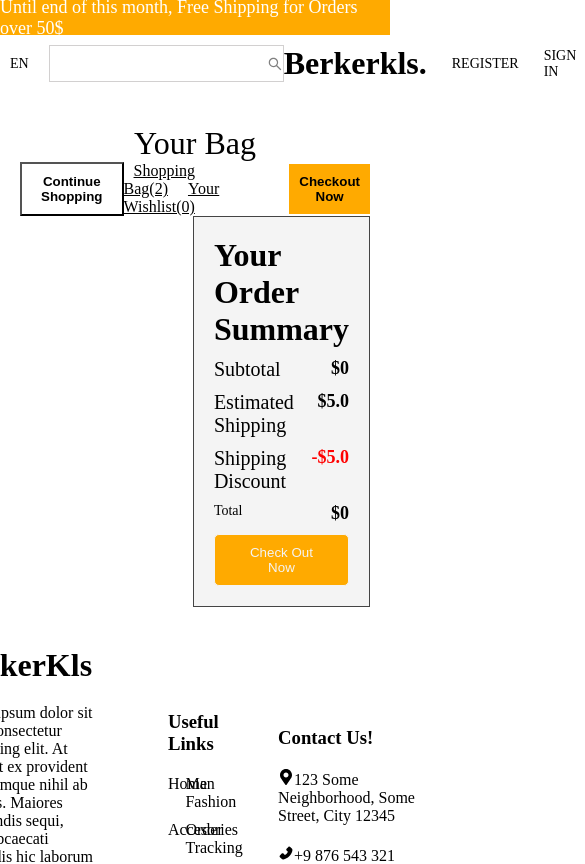
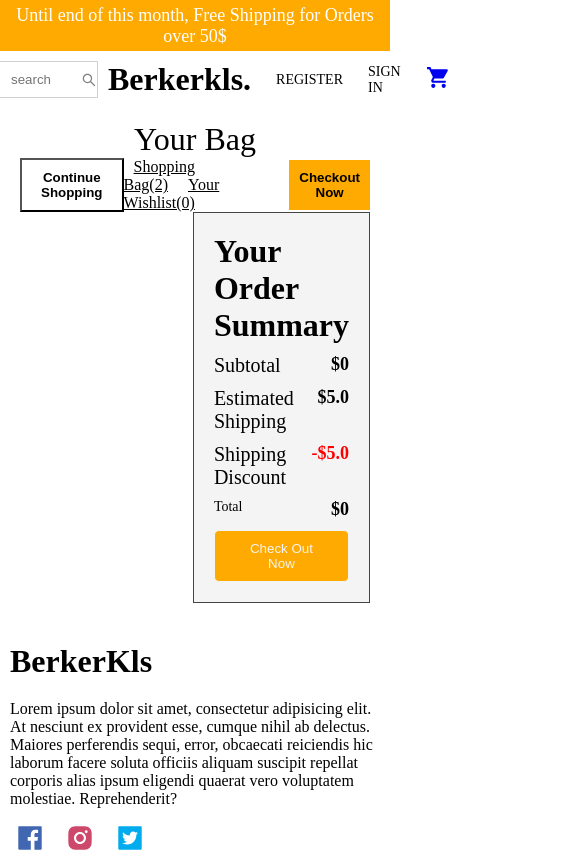
Before and after one commit to berkerkls/E-commerce-Website, a React (Create React App) app in the folder e-commerce/: page /cart in a window 390 px wide. Shown: the top 864 px of the page, 585 px wide, since content can reach past the window. Built offline with nearby package versions, Linux system fonts and the light colour scheme.

Commit message:
responsive design added for mobile

```diff
--- a/e-commerce/src/components/Announcement.jsx
+++ b/e-commerce/src/components/Announcement.jsx
@@ -1,5 +1,6 @@
 import React from 'react'
 import styled from 'styled-components'
+import { devices } from '../responsive'
 
 
 const Container = styled.div`
@@ -11,6 +12,10 @@ const Container = styled.div`
     align-items: center;
     font-size:18px;
     font-weight: 500;
+    @media ${devices.mobileM},${devices.mobileL}{
+      text-align: center;
+      padding: 8px;
+  }
 `
 const Announcement = () => {
   return (
--- a/e-commerce/src/components/Category.jsx
+++ b/e-commerce/src/components/Category.jsx
@@ -2,10 +2,17 @@ import React from 'react'
 import styled from 'styled-components'
 import { categories } from '../data'
 import CategoryItems from './CategoryItems'
+import { devices } from "../responsive"
 
 const Container = styled.div`
     display: flex;
     padding: 20px;
+    justify-content: space-between;
+    @media ${devices.mobileM},${devices.mobileL}{
+    padding: 0px;
+    flex-direction: column;
+    margin-left:-20px;
+  }
 `
 
 
--- a/e-commerce/src/components/CategoryItems.jsx
+++ b/e-commerce/src/components/CategoryItems.jsx
@@ -1,7 +1,7 @@
 import React from 'react'
 import { Link } from 'react-router-dom'
 import styled from 'styled-components'
-import { mobile } from '../responsive'
+import { devices } from '../responsive'
 
 const Container = styled.div`
     height: 70vh;
@@ -18,7 +18,9 @@ const Image= styled.img`
     height:100%;
     object-fit: cover;
     margin-left: 30px;
-    ${mobile({ height:"70vh" })};
+    @media ${devices.mobileM},${devices.mobileL}{
+    height: 65vh;
+  }
 `
 
 const Info= styled.div`
--- a/e-commerce/src/components/Footer.jsx
+++ b/e-commerce/src/components/Footer.jsx
@@ -3,11 +3,15 @@ import styled from 'styled-components'
 import * as AiIcons from "react-icons/ai"
 import * as IoIcons from "react-icons/io"
 import * as FaIcons from "react-icons/fa"
+import { devices } from "../responsive"
 
 const Container = styled.div`
     display: flex;
     justify-content: center;
     align-items: center;
+    @media ${devices.mobileM},${devices.mobileL}{
+    flex-direction: column;
+  }
 `
 
 const Left = styled.div`
@@ -43,6 +47,9 @@ const Center = styled.div`
     flex:1;
     padding: 20px;
     margin-left:3rem;
+    @media ${devices.mobileM},${devices.mobileL}{
+    display: none;
+  }
 `
 
 const Title = styled.h3`
@@ -66,6 +73,10 @@ const ListItem = styled.li`
 const Right = styled.div`
     flex:1;
     padding: 20px;
+    @media ${devices.mobileM},${devices.mobileL}{
+    background-color: #fee9bf;
+    margin-top: 10px;
+  }
 `
 
 const ContactItem = styled.div`
--- a/e-commerce/src/components/Navbar.jsx
+++ b/e-commerce/src/components/Navbar.jsx
@@ -2,25 +2,33 @@ import * as React from 'react'
 import styled from "styled-components"
 import * as AiIcons from "react-icons/ai"
 import * as MdIcons from "react-icons/md"
-import { mobile } from '../responsive'
+import { devices } from '../responsive'
 import { Link } from 'react-router-dom'
 
 
 const Container = styled.div`
     height: 70px;
-    ${mobile({height:"50px"})};
+    @media ${devices.mobileM},${devices.mobileL}{
+    height:50px;
+  }
 `
 const Wrapper = styled.div`
     padding: 10px;
     display: flex;
     justify-content: space-between;
-    ${mobile({padding:"10px 10px"})};
+    @media ${devices.mobileM},${devices.mobileL}{
+    padding: 10px 0px;
+  }
+
 `
 
 const Language = styled.span`
     font-size: 14px;
     cursor: pointer;
-    ${mobile({display:"none"})};
+    @media ${devices.mobileM},${devices.mobileL}{
+    display: none;
+  }
+
 `
 
 const SearchContainer = styled.div`
@@ -28,12 +36,20 @@ const SearchContainer = styled.div`
     display: flex;
     align-items:center;
     margin-left: 20px;
+    @media ${devices.mobileM},${devices.mobileL}{
+    margin-left: -10px;;
+    margin-right: 10px;
+  }
+
 `
 
 const Input = styled.input`
     border:none;
     padding:10px 20px;
-    ${mobile({width:"50px"})};
+    @media ${devices.mobileM},${devices.mobileL}{
+    width: 50px;
+  }
+
 
     &:focus {
         outline: 0;
@@ -52,21 +68,32 @@ const Center = styled.div`
 
 const Logo = styled.h1`
     font-weight: bold;
-    ${mobile({fontSize:"24px"})};
+    @media ${devices.mobileM}{
+    font-size: 24px;
+  }
+
 `
 const Right = styled.div`
     flex: 1;
     display: flex;
     justify-content: flex-end;
     align-items: center;
-    ${mobile({ flex: 2,justifyContent: "center" })};
+    @media ${devices.mobileM}{
+    justify-content: center;
+    flex: 2;
+  }
+
 `
 
 const MenuItem = styled.div`
     font-size:14px;
     cursor: pointer;
     margin-left:25px;
-    ${mobile({ fontSize: "12px", marginLeft: "10px"})};
+    @media ${devices.mobileM}{
+    font-size: 12px;
+    margin-left: 10px;
+  }
+
 `
 
 const Navbar = () => {
@@ -76,7 +103,7 @@ const Navbar = () => {
            <Left>
             <Language>EN</Language>
             <SearchContainer>
-                <Input />
+                <Input placeholder='search' />
                 <AiIcons.AiOutlineSearch style={{color:"gray", fontSize:16}}/>
             </SearchContainer>
            </Left>
--- a/e-commerce/src/components/NewsLetter.jsx
+++ b/e-commerce/src/components/NewsLetter.jsx
@@ -1,6 +1,7 @@
 import React from 'react'
 import * as RiIcons from "react-icons/ri"
 import styled from 'styled-components'
+import { devices } from "../responsive"
 
 const Container = styled.div`
     display: flex;
@@ -9,12 +10,20 @@ const Container = styled.div`
     align-items: center;
     height: 30vh;
     background-color: #f4f4f4;
+    @media ${devices.mobileM},${devices.mobileL}{
+    height: 40vh;
+    padding: 10px;
+  }
+
 `
 
 const Title = styled.h1`
     margin-bottom:5px;
     font-size:3rem;
     color: #ffb732;
+    @media ${devices.mobileM},${devices.mobileL}{
+    text-align: center;
+  }
 `
 
 const Desc = styled.p`
@@ -23,6 +32,9 @@ const Desc = styled.p`
     margin-bottom:15px;
     font-size: 1.5rem;
     color: #777;
+    @media ${devices.mobileM},${devices.mobileL}{
+    text-align: center;
+  }
 `
 
 const InputContainer = styled.div`
@@ -30,6 +42,9 @@ const InputContainer = styled.div`
     display: flex;
     justify-content:center;
     align-items: center;
+    @media ${devices.mobileM},${devices.mobileL}{
+    width: 300px;
+  }
 `
 
 const Input = styled.input`
--- a/e-commerce/src/components/Slider.jsx
+++ b/e-commerce/src/components/Slider.jsx
@@ -2,8 +2,8 @@ import styled from "styled-components"
 import * as FaArrow from "react-icons/fa"
 import { useState } from "react"
 import { sliderItems } from "../data"
-import { mobile } from "../responsive"
 import { Link } from "react-router-dom"
+import { devices } from '../responsive'
 
 const Container = styled.div`
     width:100%;
@@ -11,7 +11,9 @@ const Container = styled.div`
     display: flex;
     position: relative;
     overflow: hidden;
-    ${mobile({display:"none"})};
+    @media ${devices.mobileM},${devices.mobileL}{
+    display: none;
+  }
 `
 
 const Arrow = styled.div`
--- a/e-commerce/src/pages/Login.jsx
+++ b/e-commerce/src/pages/Login.jsx
@@ -1,5 +1,6 @@
 import React,{useState} from 'react'
 import styled from 'styled-components'
+import { devices } from '../responsive'
 
 
 const Container  = styled.div`
@@ -15,6 +16,9 @@ const Wrapper = styled.div`
     width: 40%;
     padding: 20px;
     background-color: #fff;
+    @media ${devices.mobileM},${devices.mobileL}{
+    width: 75%;
+  }
 
 `
 
--- a/e-commerce/src/responsive.js
+++ b/e-commerce/src/responsive.js
@@ -1,17 +1,19 @@
-import { css } from "styled-components"
+const sizes = {
+    mobileS: '320px',
+    mobileM: '375px',
+    mobileL: '425px',
+    tablet: '768px',
+    laptop: '1024px',
+    laptopL: '1440px',
+    desktop: '2560px',
+  };
 
-export const mobile = (props) => {
-    return css `
-        @media only screen and (max-width:380px) {
-            ${props}
-        }
-    `
-}
-
-export const tablet = (props) => {
-    return css `
-        @media only screen and (max-width:380px) {
-            ${props}
-        }
-    `
-}
+  export const devices = {
+    mobileS: `(max-width: ${sizes.mobileS})`,
+    mobileM: `(max-width: ${sizes.mobileM})`,
+    mobileL: `(max-width: ${sizes.mobileL})`,
+    tablet: `(max-width: ${sizes.tablet})`,
+    laptop: `(max-width: ${sizes.laptop})`,
+    laptopL: `(max-width: ${sizes.laptopL})`,
+    desktop: `(max-width: ${sizes.desktop})`,
+  };
```
